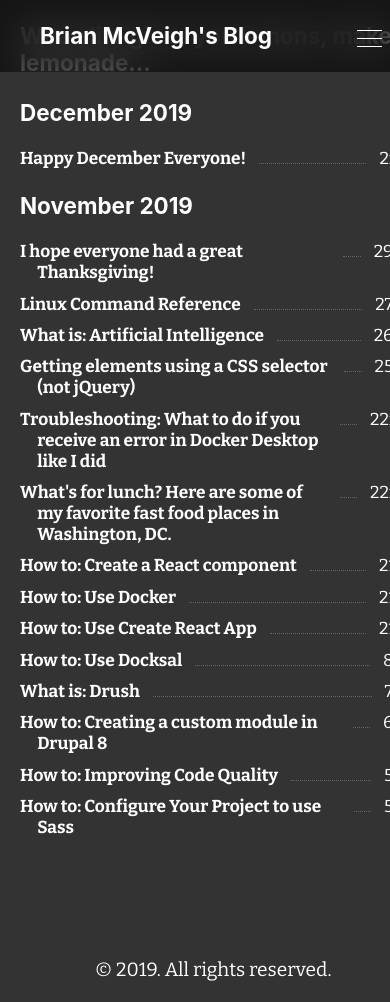
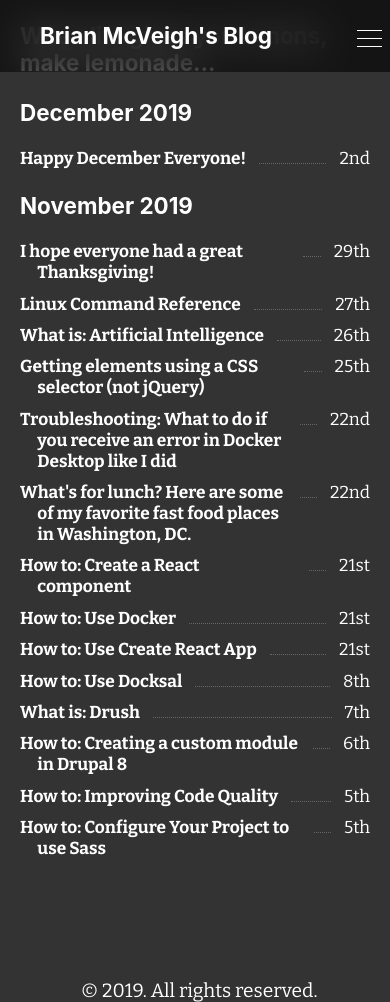
Before and after one commit to bmcveigh/bmcveigh.github.io, a Jekyll site: the page built from index.markdown, in a window 390 px wide and 1002 px high. Built offline with Jekyll 4.4.1, drawn with Linux system fonts in a browser that asks for light colours.

Commit message:
Making site more mobile-friendly

```diff
--- a/_sass/abstractions/container/_container.scss
+++ b/_sass/abstractions/container/_container.scss
@@ -2,9 +2,10 @@
     position: relative;
 
     @media screen and (max-width: 800px) {
+        margin: 0 20px;
+
         #content {
             width: 100%;
-            margin: 0 20px;
         }
     }
 
```
